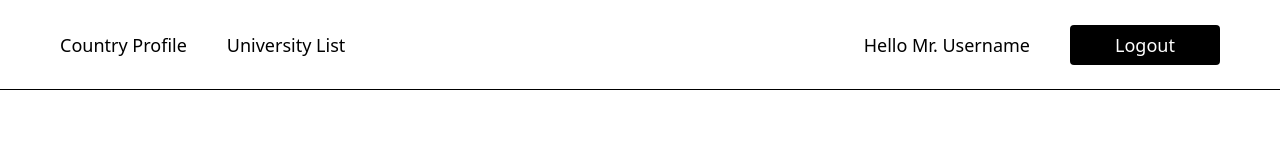
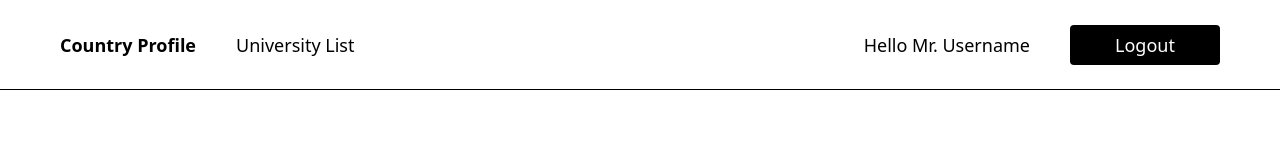
Before and after one commit to peshanghiwa/Vue3-Vite-Pinia-Tailwind-Typescript-Template, a Vue app: page /country-profile in a window 1280 px wide. Shown: the top 160 px of the page. Built offline with nearby package versions, Linux system fonts and the light colour scheme.

Commit message:
hiding header when not logged in

```diff
--- a/src/assets/index.css
+++ b/src/assets/index.css
@@ -72,7 +72,7 @@
 
 /* Main Layout */
 .main-layout {
-  min-height: calc(100vh - 90px);
+  min-height: calc(100vh - 100px);
 }
 
 /* Vue Transition (Fade Down) */
--- a/src/components/layout/header.vue
+++ b/src/components/layout/header.vue
@@ -1,20 +1,42 @@
 <script setup lang="ts">
 import { ref } from "vue";
+import { useRouter } from "vue-router";
+import { useAuthStore } from "../../store/auth";
+const { isLoggedIn } = useAuthStore();
+const router = useRouter();
 
 const navbarDropdownVisible = ref(false);
 </script>
 
 <template>
   <head
+    v-if="isLoggedIn"
     class="h-[90px] block border-black-900 border-b-[1px] px-[15px] md:px-[60px]"
   >
     <nav class="w-full h-full flex justify-between items-center">
       <ul class="hidden md:flex gap-10 text-lg">
         <li>
-          <router-link to="/country-profile">Country Profile</router-link>
+          <router-link
+            to="/country-profile"
+            :class="[
+              router.currentRoute.value.name === 'country-profile'
+                ? 'font-bold'
+                : 'font-normal',
+            ]"
+          >
+            Country Profile</router-link
+          >
         </li>
         <li>
-          <router-link to="/university-list">University List</router-link>
+          <router-link
+            to="/university-list"
+            :class="[
+              router.currentRoute.value.name === 'university-list'
+                ? 'font-bold'
+                : 'font-normal',
+            ]"
+            >University List</router-link
+          >
         </li>
       </ul>
       <section class="flex items-center gap-10 text-lg">
```
